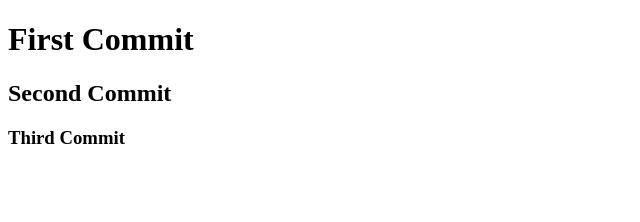
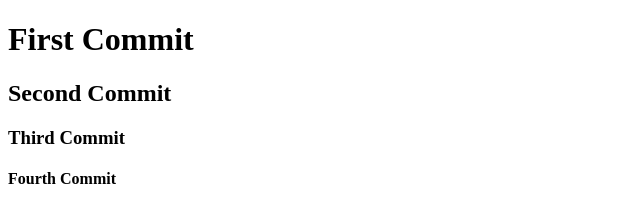
Before and after one commit to atique0x/learn-github, a plain HTML site: page index.html in a window 1280 px wide. Shown: the whole page, without its empty margins (0-640 px from the left). Drawn offline with Linux system fonts and the light colour scheme.

Commit message:
Fourt Commit

```diff
--- a/index.html
+++ b/index.html
@@ -9,5 +9,6 @@
         <h1>First Commit</h1>
         <h2>Second Commit</h2>
         <h3>Third Commit</h3>
+        <h4>Fourth Commit</h4>
     </body>
 </html>
```
